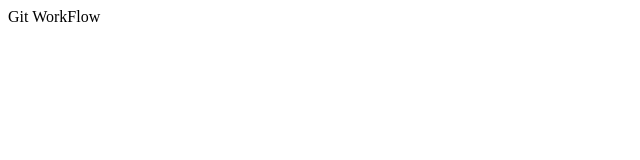
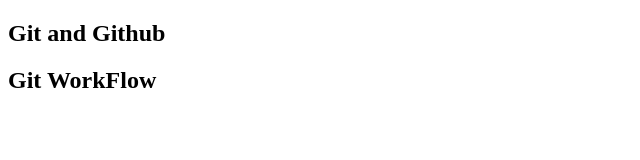
Before and after one commit to BIAREEBS/Git-Workflow, a plain HTML site: page index.html in a window 1280 px wide. Shown: the whole page, without its empty margins (0-640 px from the left). Drawn offline with Linux system fonts and the light colour scheme.

Commit message:
Changes Done

```diff
--- /dev/null
+++ b/app.js
@@ -0,0 +1 @@
+console.log("javascipt")
--- a/index.html
+++ b/index.html
@@ -6,6 +6,7 @@
     <title>git & git hub</title>
 </head>
 <body>
-    <hh2>Git WorkFlow</hh2>
+    <h2>Git and Github</h2>
+    <h2>Git WorkFlow</h2>
 </body>
 </html>
```
